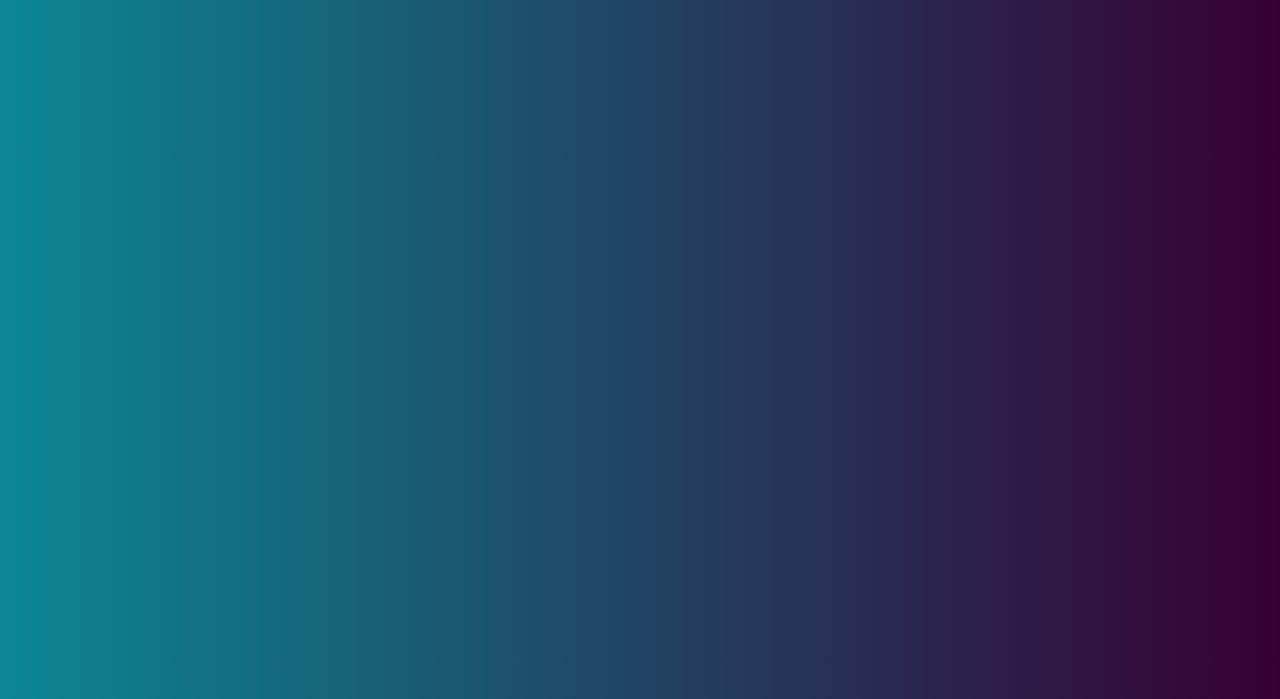
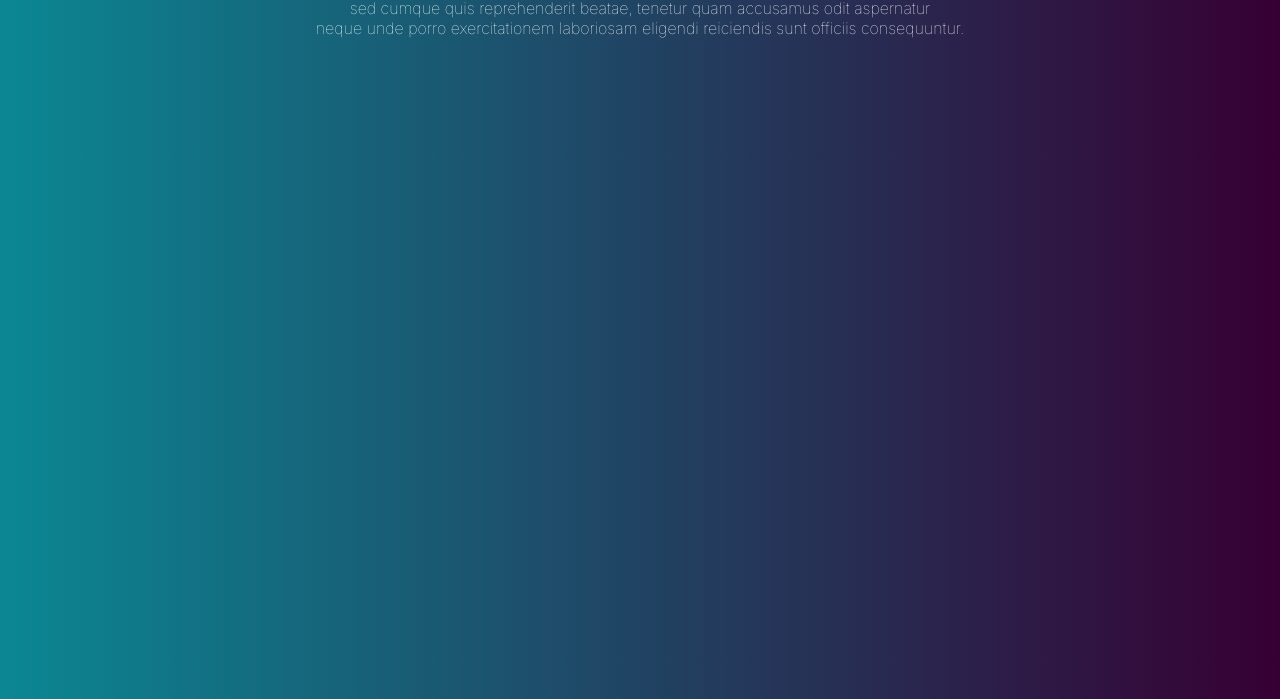
Before and after one commit to LVLVirginiaLombardi/Prueba_Coder, a plain HTML site: page index.html in a window 1280 px wide. Shown: the part 101-800 px from the top of the page. Drawn offline with Linux system fonts and the light colour scheme.

Commit message:
Agregando section al html

```diff
--- a/index.html
+++ b/index.html
@@ -9,5 +9,10 @@
 </head>
 <body>
     <h1>Mi primer intento con GIT</h1>
+    <section>
+        Lorem ipsum dolor sit amet consectetur adipisicing elit. Alias dolore,<br>
+        sed cumque quis reprehenderit beatae, tenetur quam accusamus odit aspernatur<br>
+        neque unde porro exercitationem laboriosam eligendi reiciendis sunt officiis consequuntur.
+    </section>
 </body>
 </html>
```
